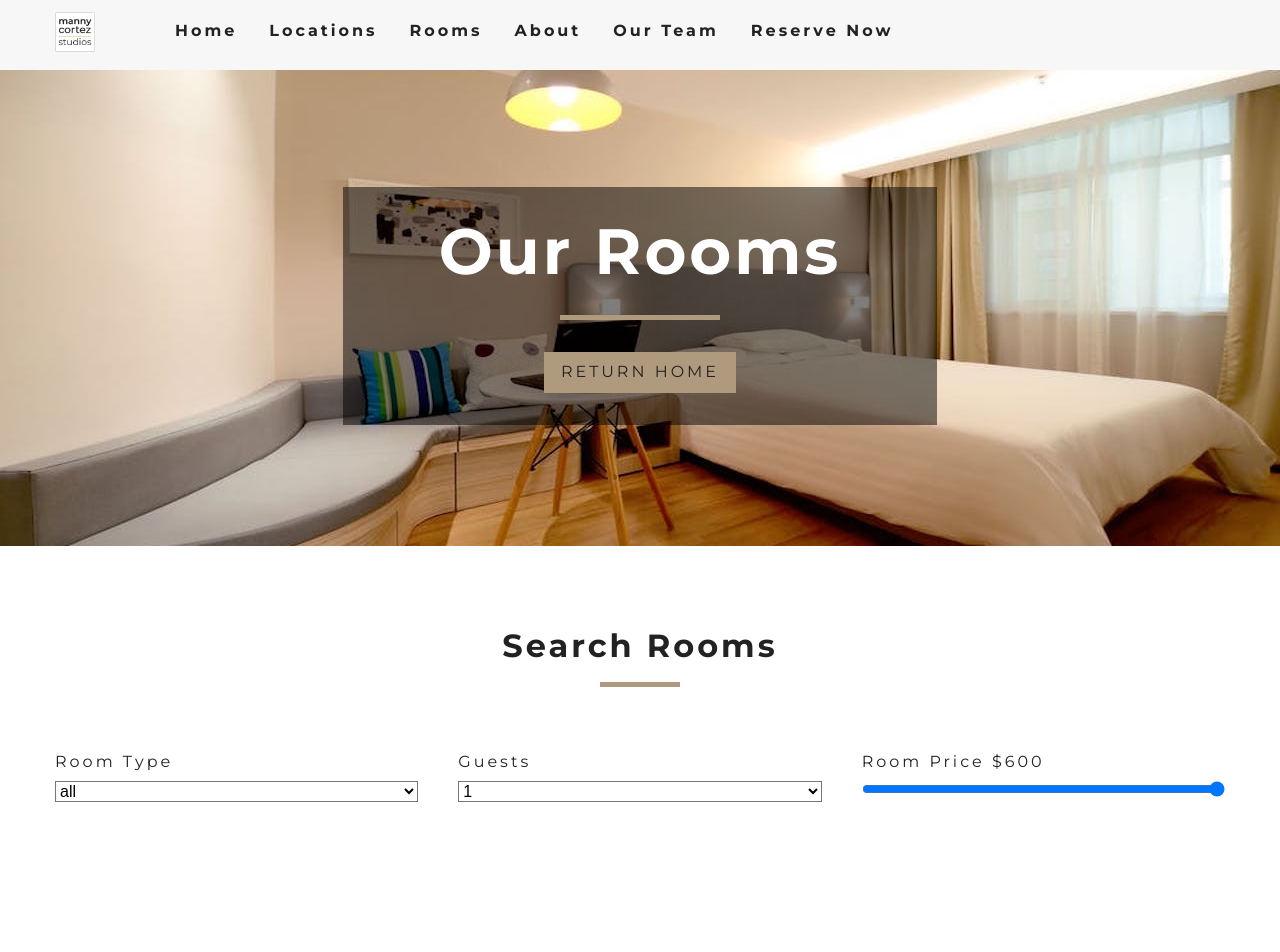
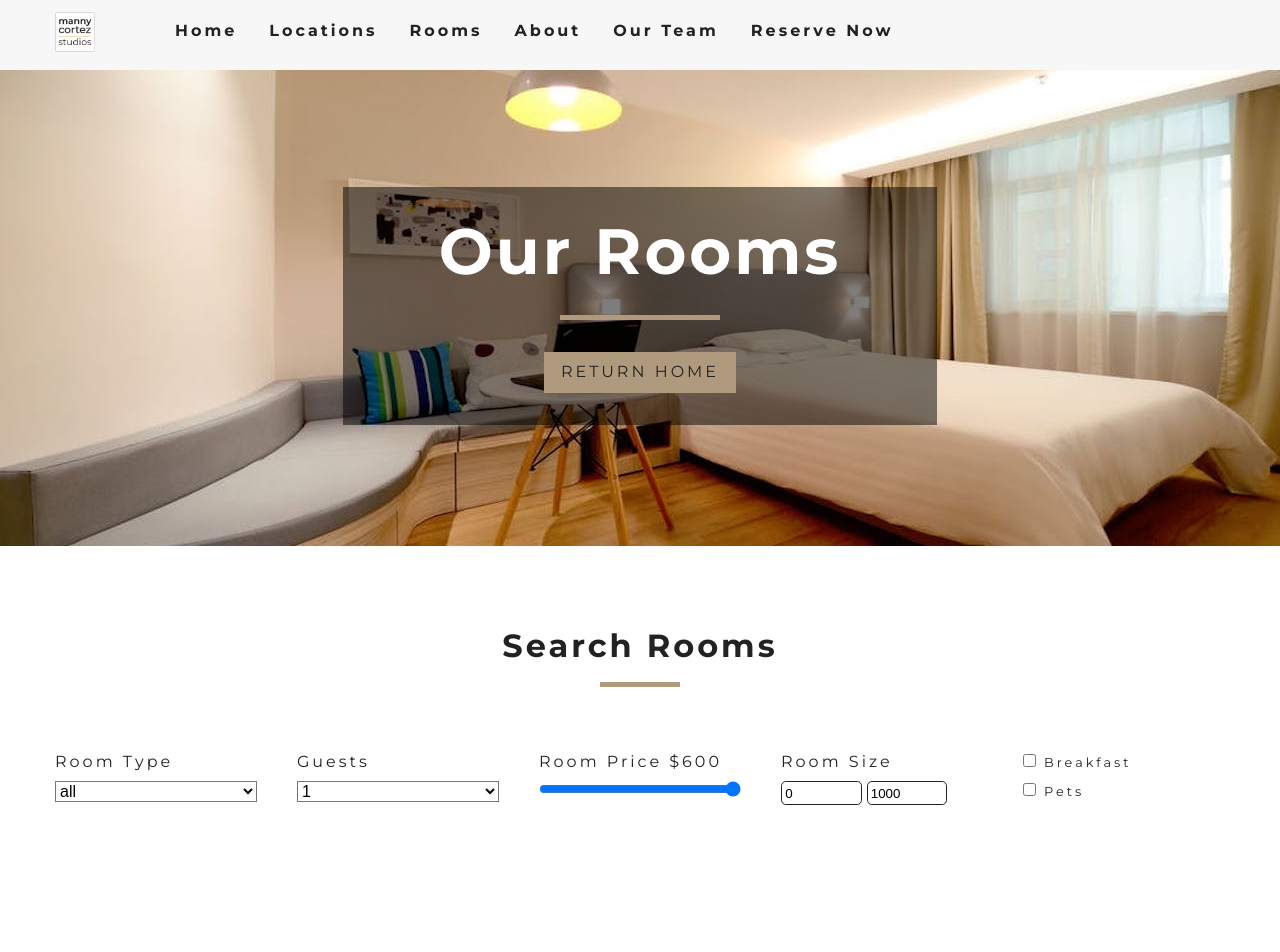
Before and after one commit to mannycortez/Real-Estate-App, a React (Create React App) app: page /rooms in a window 1280 px wide. Shown: the top 952 px of the page. Built offline with nearby package versions, Linux system fonts and the light colour scheme.

Commit message:
Added 'room size', 'breakfast' and 'pets' filter

```diff
--- a/src/components/RoomFilter.js
+++ b/src/components/RoomFilter.js
@@ -85,7 +85,56 @@
                            onChange = { handleChange }
                            className = "form-control" />
                 </div>
-                {/* { endroom price} */}
+                {/* { endroom price } */}
+
+                {/* { size } */}
+                <div className = "form-group">
+                    <label htmlFor = "size">
+                        room size
+                    </label>
+                    <div className = "size-inputs">
+                        <input type = "number"
+                               name = "minSize"
+                               id = "size"
+                               value = { minSize }
+                               onChange={ handleChange }
+                               className = "size-input"/>
+                        <input type = "number"
+                               name = "maxSize"
+                               id = "size"
+                               value = { maxSize }
+                               onChange={ handleChange }
+                               className = "size-input"/>
+                    </div>
+                </div>
+                {/* { end of size } */}
+                {/* { extras } */}
+                <div className = "form-group">
+                    <div className = "single-extra">
+                        <input type = "checkbox"
+                               name = "breakfast"
+                               id = "breakfast"
+                               checked = { breakfast }
+                               onChange = { handleChange } />
+                        <label htmlFor = "breakfast">
+                            breakfast
+                        </label>
+                    </div>
+
+                    <div className = "single-extra">
+                        <input type = "checkbox"
+                               name = "pets"
+                               id = "pets"
+                               checked = { pets }
+                               onChange = { handleChange } />
+                        <label htmlFor = "pets">
+                            pets
+                        </label>
+                    </div>
+
+
+                </div>
+                {/* { end of extras } */}
             </form>
         </section>
     )
--- a/src/context.js
+++ b/src/context.js
@@ -58,7 +58,7 @@
     };
     handleChange = event => {
         const target = event.target
-        const value = event.type === 'checkbox' ?
+        const value = target.type === 'checkbox' ?
         target.checked: target.value
         const name = event.target.name;
         this.setState( {
@@ -84,7 +84,7 @@
 price = parseInt(price)
 
   // filter by type
-  if(type !== 'all') {
+  if (type !== 'all') {
     tempRooms = tempRooms.filter( room => room.type === type);
   }
   // filter by capacity
@@ -93,6 +93,16 @@
   }
   // filter by price
   tempRooms = tempRooms.filter(room => room.price <= price);
+  // filter by size
+  tempRooms = tempRooms.filter(room => room.size >= minSize && room.size <= maxSize)
+  // filter by breakfast
+  if (breakfast) {
+      tempRooms = tempRooms.filter(room => room.breakfast === true)
+  }
+  // filter by pets
+  if (pets) {
+    tempRooms = tempRooms.filter(room => room.pets === true)
+}
 
   // change state
   this.setState( {
```
